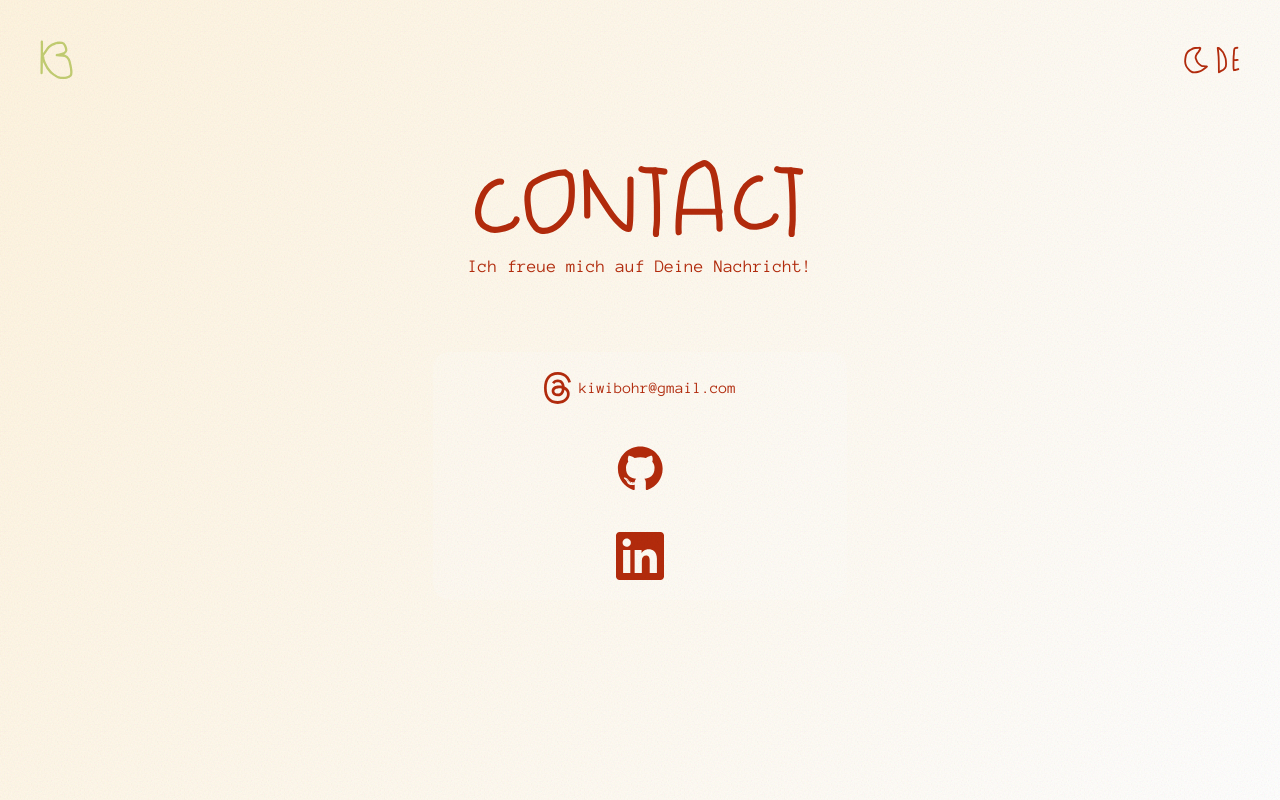
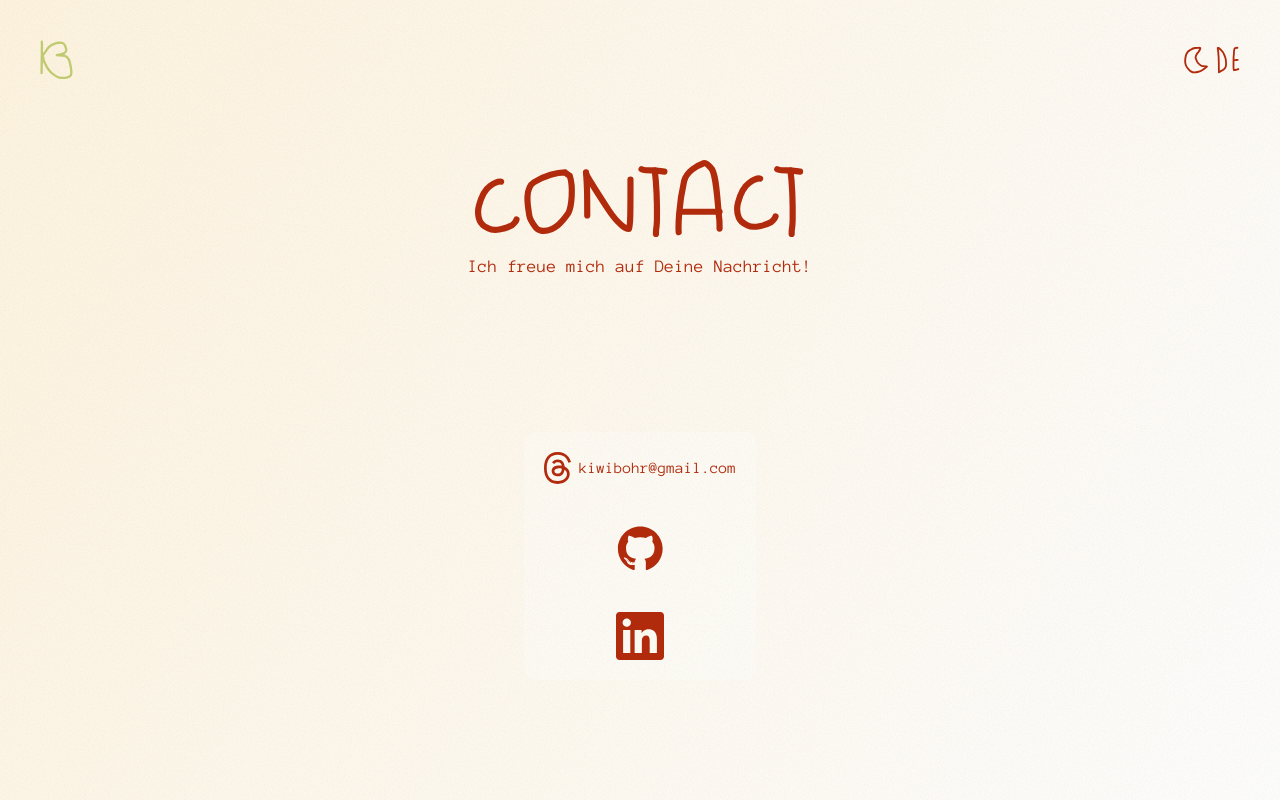
Before and after one commit to KiBohr/Portfolio, a React (Vite) app: page /contact in a window 1280 px wide. Built offline with nearby package versions, Linux system fonts and the light colour scheme.

Commit message:
added animation in contact

```diff
--- a/src/component/contacts/Contacts.tsx
+++ b/src/component/contacts/Contacts.tsx
@@ -1,3 +1,5 @@
+import { motion} from "motion/react";
+
 interface ContactsProps {
     img: string,
     alt: string,
@@ -7,13 +9,17 @@ interface ContactsProps {
 const Contacts = ({img, alt, text} : ContactsProps) => {
 
     return (
-        <div className="flex items-center justify-between gap-2 hover:scale-110 transition-all duration-300">
-            <img
+        <motion.div
+        className="flex items-center justify-between gap-2"
+        whileHover={{ scale: 1.05 }}
+        whileTap={{ scale: 1.1 }}
+        >
+             <img
             src={img}
             alt={alt}
             className="h-8 cursor-pointer hover:scale-110 transition-all duration-300" />
             <p>{text}</p>
-        </div>
+        </motion.div>
      );
 }
 
--- a/src/page/contact/contact.tsx
+++ b/src/page/contact/contact.tsx
@@ -1,4 +1,3 @@
-
 import Contacts from "../../component/contacts/Contacts";
 import LinkButton from "../../component/linkButton/LinkButton";
 
@@ -12,7 +11,7 @@ const Contact = () => {
 
             <p className="md:text-lg mb-15">Ich freue mich auf Deine Nachricht!</p>
 
-            <div className="flex flex-col items-center gap-10 w-full bg-white/20 p-5 rounded-2xl md:w-1/2 lg:w-1/3 transition ease-in-out hover:bg-beige/50">
+            <div className="flex flex-col items-center bg-white/30 p-5 rounded-xl gap-10 max-w-xs mx-auto mt-12 md:mt-20 md:max-w-lg lg:max-w-2xl mb-5 hover:shadow-sm">
                 <Contacts
                 img="/src/assets/img/email.svg"
                 alt="@ icon"
```
